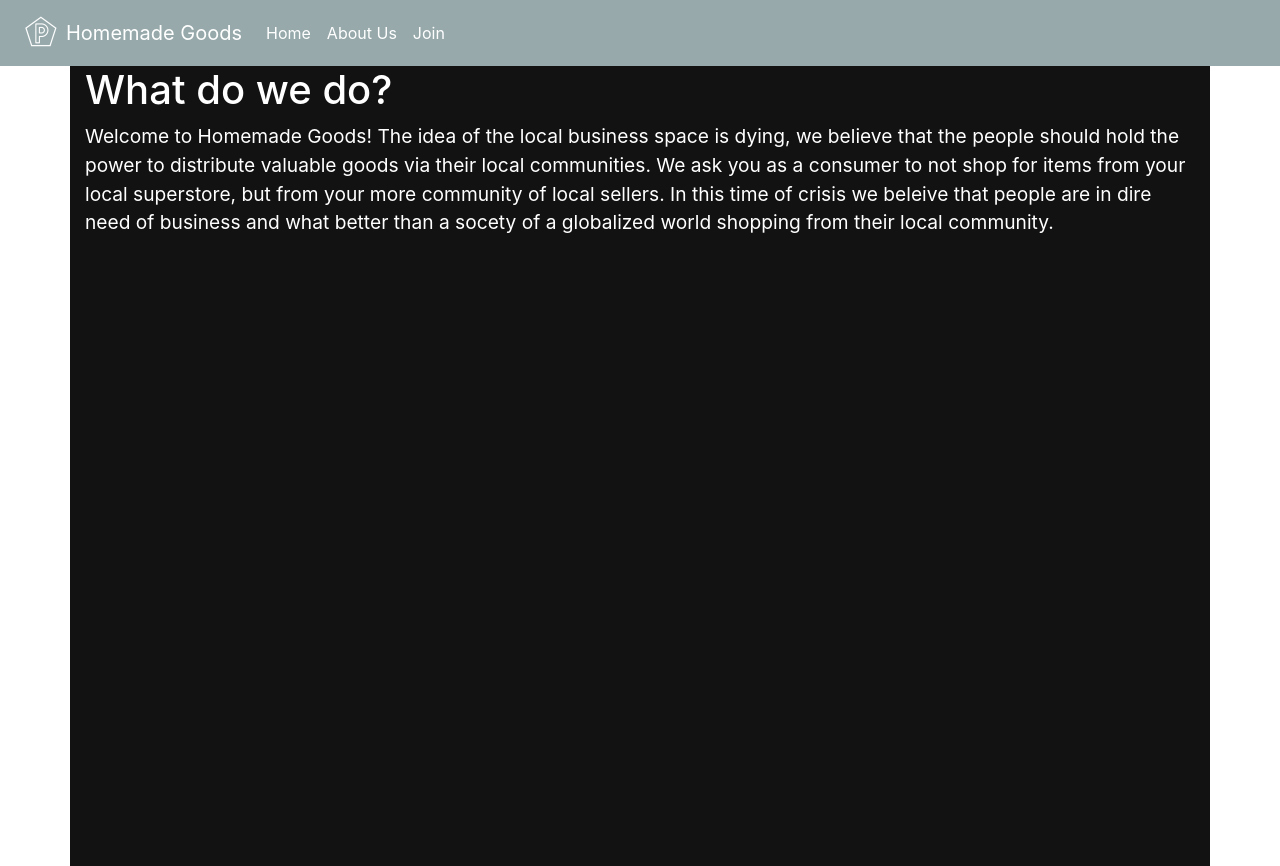
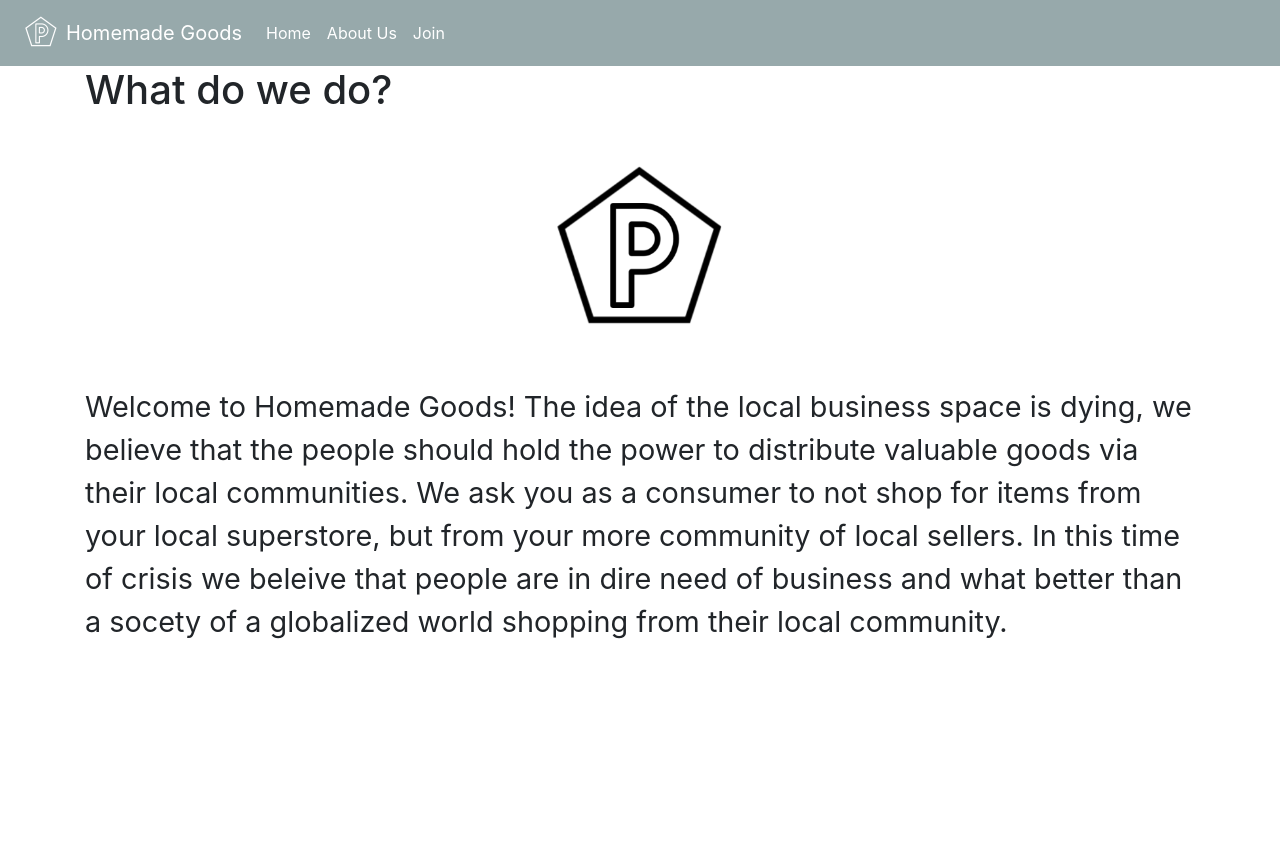
Before and after one commit to PentaLam/HomemadeGoods, a React (Create React App) app in the folder client/: page /about in a window 1280 px wide. Built offline with nearby package versions, Linux system fonts and the light colour scheme.

Commit message:
updated about page to look nicer with frontend redesign

```diff
--- a/client/src/pages/About.jsx
+++ b/client/src/pages/About.jsx
@@ -1,10 +1,13 @@
-import { Container } from "react-bootstrap";
-
+import { Container, Col } from "react-bootstrap";
 const About = () => {
     return (
-        <Container style={{backgroundColor:"#121212", color:"white", height:"100vh"}}>
+        <Container style={{height:"100vh"}}>
             <h1>What do we do?</h1>
-            <p style={{fontSize:"1.2rem"}}>Welcome to Homemade Goods! The idea of the local business space is dying, we believe that the people
+            <Col md={6} className="m-auto">
+                <img className="d-block mx-auto img-fluid w-50" src="../images/pentalam-black.png" alt="mysvg"
+                ></img>
+            </Col>
+            <p style={{fontSize:"1.8rem"}}>Welcome to Homemade Goods! The idea of the local business space is dying, we believe that the people
                 should hold the power to distribute valuable goods via their local communities. We ask you as a
                 consumer to not shop for items from your local superstore, but from your more community of local
                 sellers. In this time of crisis we beleive that people are in dire need of business and what better than
```
Also changed, not shown: client/public/images/pentalam-black.png (added).
